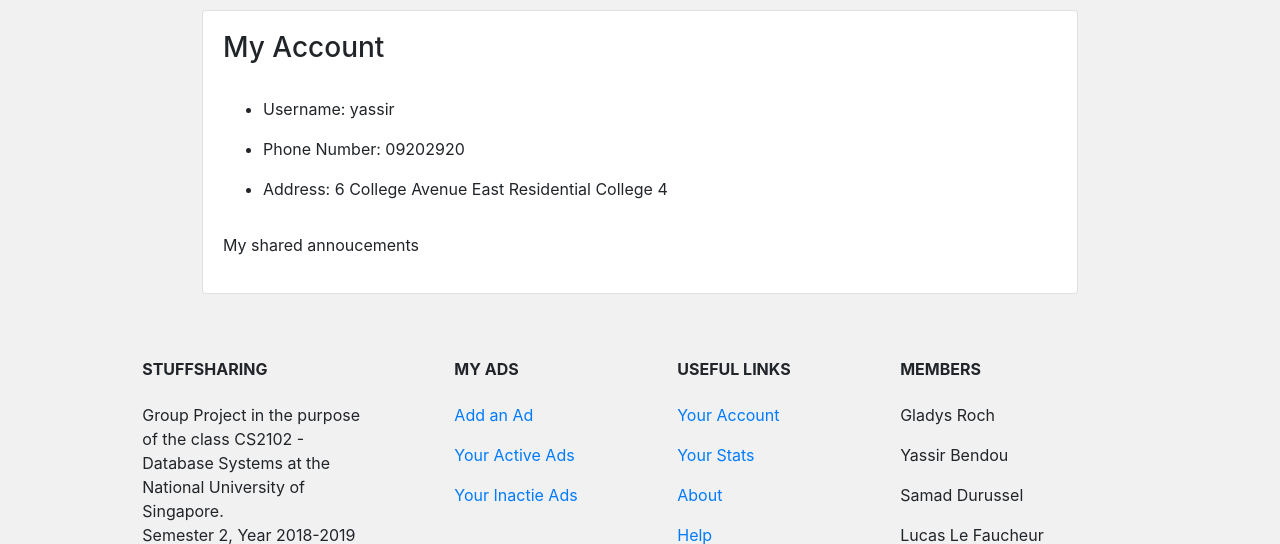
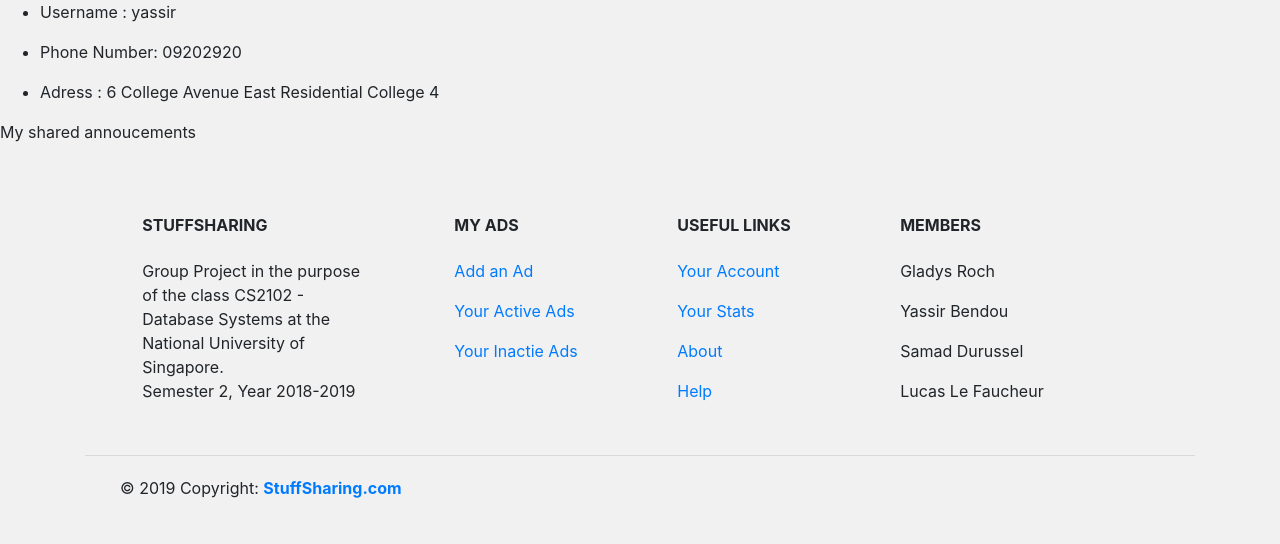
Before and after one commit to lucaslefaucheur/cs2102StuffSharing, a Django app: page /myaccount/ in a window 1280 px wide. Shown: the part 56-600 px from the top of the page. Run offline with Django 3.2, Linux system fonts and the light colour scheme; a user stored in the database is signed in; data comes from the database, SQL or seed files in the repository; both versions use the stored data as it was after the commit; some libraries are stand-ins or nearby versions.

Commit message:
Revert "style for myaccount"
This reverts commit 0130aa9fbaa706b3ae1b4c2c092eb8b9095e80f1.

```diff
--- a/django_project/stuffsharing/templates/stuffsharing/myaccount.html
+++ b/django_project/stuffsharing/templates/stuffsharing/myaccount.html
@@ -7,18 +7,23 @@
 
 
 {% if user.is_authenticated %}
+<div>
+<ul>
+	<li><p> Username : {{user.username}} </p>
+	</li>
+	<li> <p> Phone Number:  {{user.profile.phone}}  </p>
+	</li>
+	<li> <p> Adress : {{user.profile.adress}}  </p>
+	</li>
 
-<div style="margin-left: 15%; margin-right: 15%;">
-    <div class="card">
-        <h3>My Account</h3><br>
-        <ul>
-	       <li><p> Username: {{user.username}} </p></li>
-	       <li><p> Phone Number:  {{user.profile.phone}} </p></li>
-	       <li><p> Address: {{user.profile.adress}} </p></li>
-        </ul>
-        <p> My shared annoucements</p>
+</ul>
+</div>
 
-	   {% for p in loans %}
+
+<div>
+	<p> My shared annoucements</p>
+
+	{% for p in loans %}
         <div class="card">
             <h3>Loan Proposition #{{ forloop.counter }} : {{p.name}}</h3>
             <h5>{{p.price}}$</h5>
@@ -34,7 +39,6 @@
 
         </div>
         {% endfor %}
-    </div>
 </div>
 
 {% else %}
```
Also changed, not shown: django_project/db.sqlite3.
